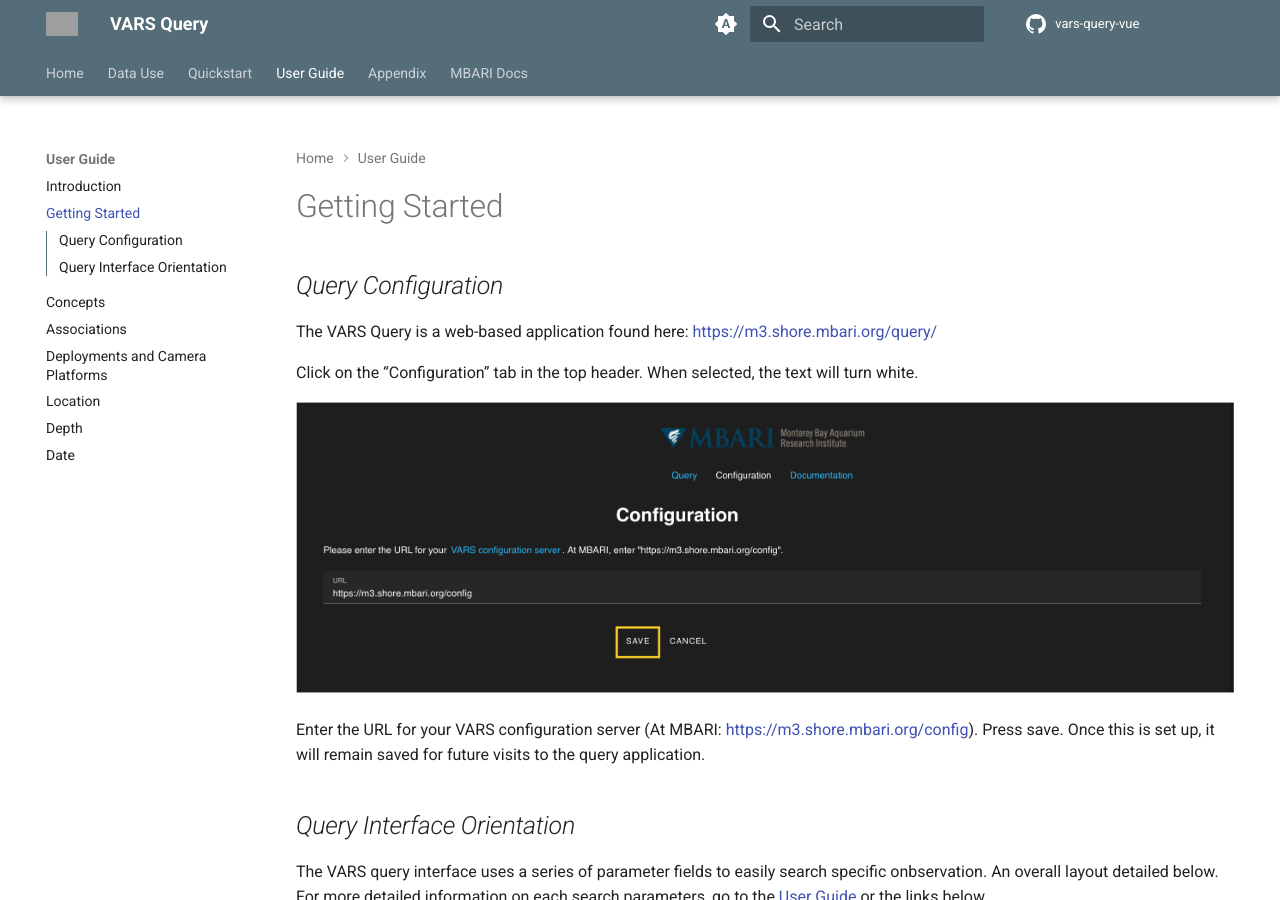
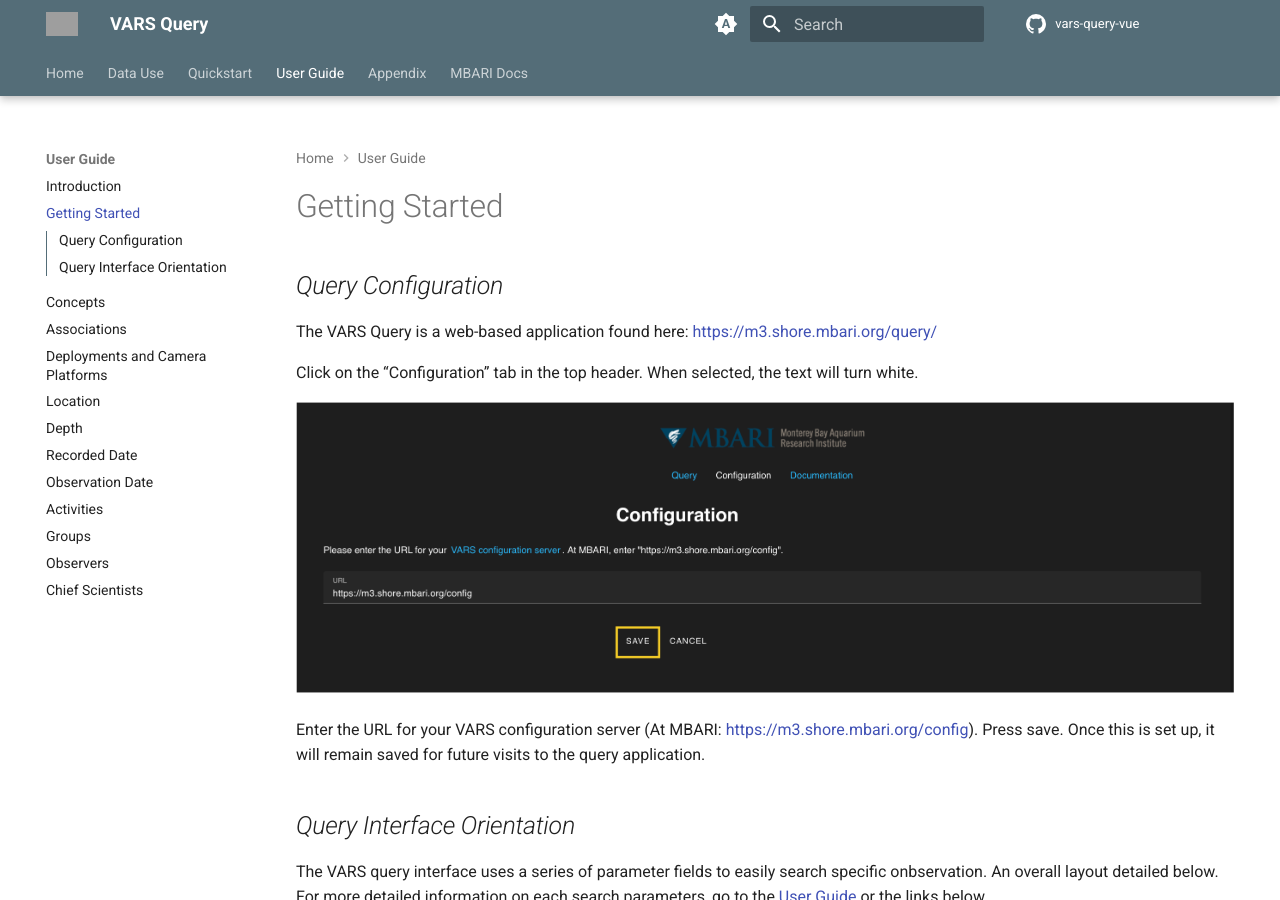
Before and after one commit to mbari-org/vars-query-vue, an MkDocs documentation site: the page built from docs/doc_getting_started.md, in a window 1280 px wide and 900 px high. Built offline with MkDocs 1.6.1 and Material for MkDocs 9.7.7, drawn with Linux system fonts in a browser that asks for light colours; comment, search, counter and statistics services are not loaded; some of the changed lines change nothing that is shown; grey boxes are pictures that could not be loaded.

Commit message:
updates to navigation panel

```diff
--- a/docs/doc_getting_started.md
+++ b/docs/doc_getting_started.md
@@ -35,15 +35,15 @@
 
 - [Location](doc_05_locations.md)
 - [Depth](doc_06_depth.md)
-- Recorded Date
+- [Recorded Date](doc_07_recordeddate.md)
 
 <span style="color:#F5c639;">4</span> Miscellaneous Parameter Fields
 
-- Observation Date
-- Activities
--  Groups
-- Observers
-- Chief Scientists
+- [Observation Date](doc_observation_date.md)
+- [Activities](doc_activities.md)
+- [Groups](doc_groups.md)
+- [Observers](doc_observers.md)
+- [Chief Scientists](doc_chief_scientists.md)
 
 <span style="color:#F5c639;">5</span> Additional Constraint Selections
 
--- a/mkdocs.yml
+++ b/mkdocs.yml
@@ -19,7 +19,12 @@
     - Deployments and Camera Platforms: doc_04_add_deployments_cameraplatform.md
     - Location: doc_05_locations.md
     - Depth: doc_06_depth.md
-    - Date: doc_07_recordeddate.md
+    - Recorded Date: doc_07_recordeddate.md
+    - Observation Date: doc_08_observation_date
+    - Activities: doc_09_activities.md
+    - Groups: doc_10_groups.md
+    - Observers: doc_11_observers.md
+    - Chief Scientists: doc_12_chief_scientists.md
   - Appendix:
     - Knowledgebase Concepts: appendix_a.md
     - Knowledgebase Associations: appendix_b.md
```
Also changed, not shown: docs/doc_08_observation_date.md (added), docs/doc_09_activities.md (added), docs/doc_10_groups.md (added), docs/doc_11_observers.md (added), docs/doc_12_chief_scientists.md (added).
